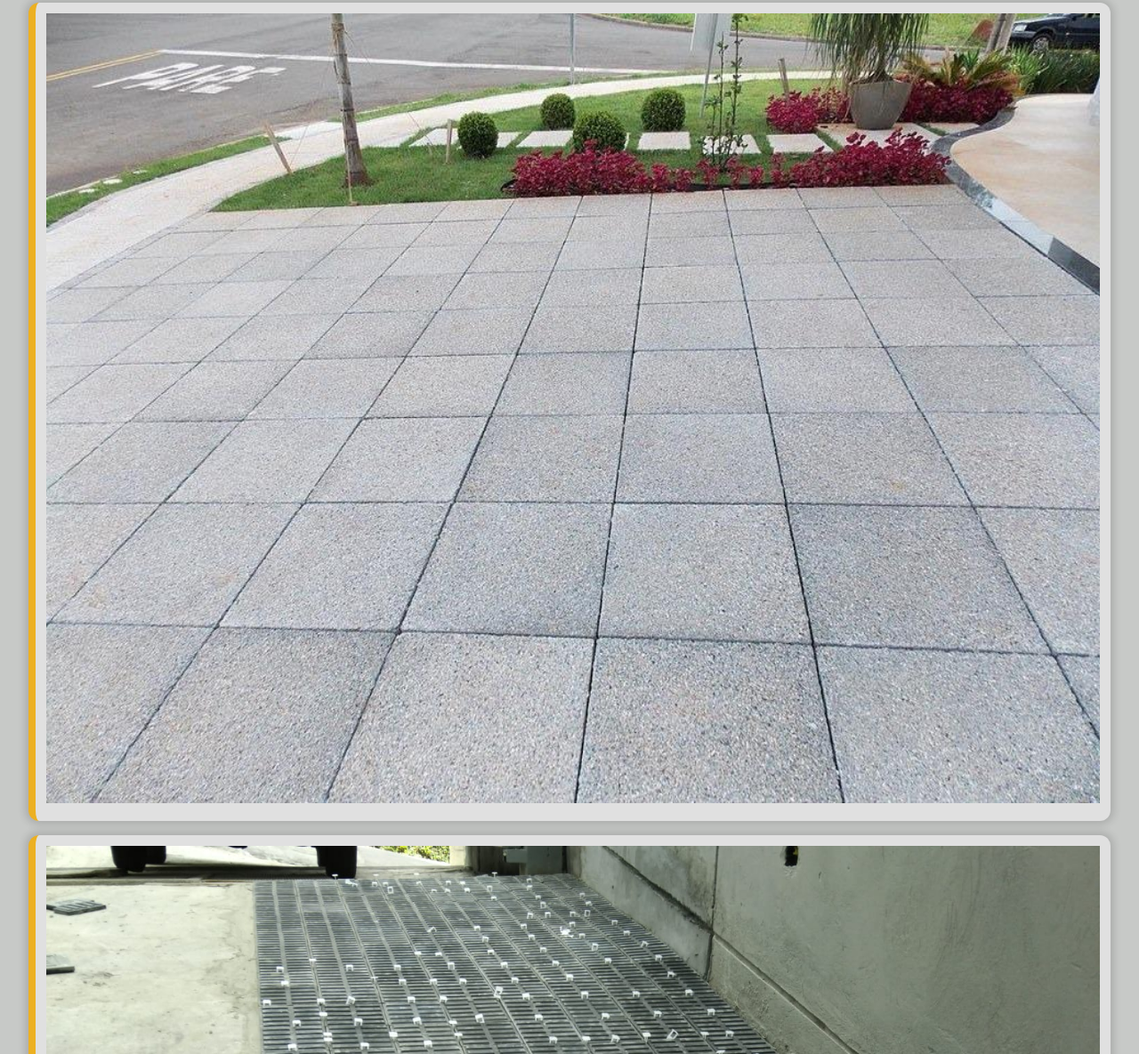
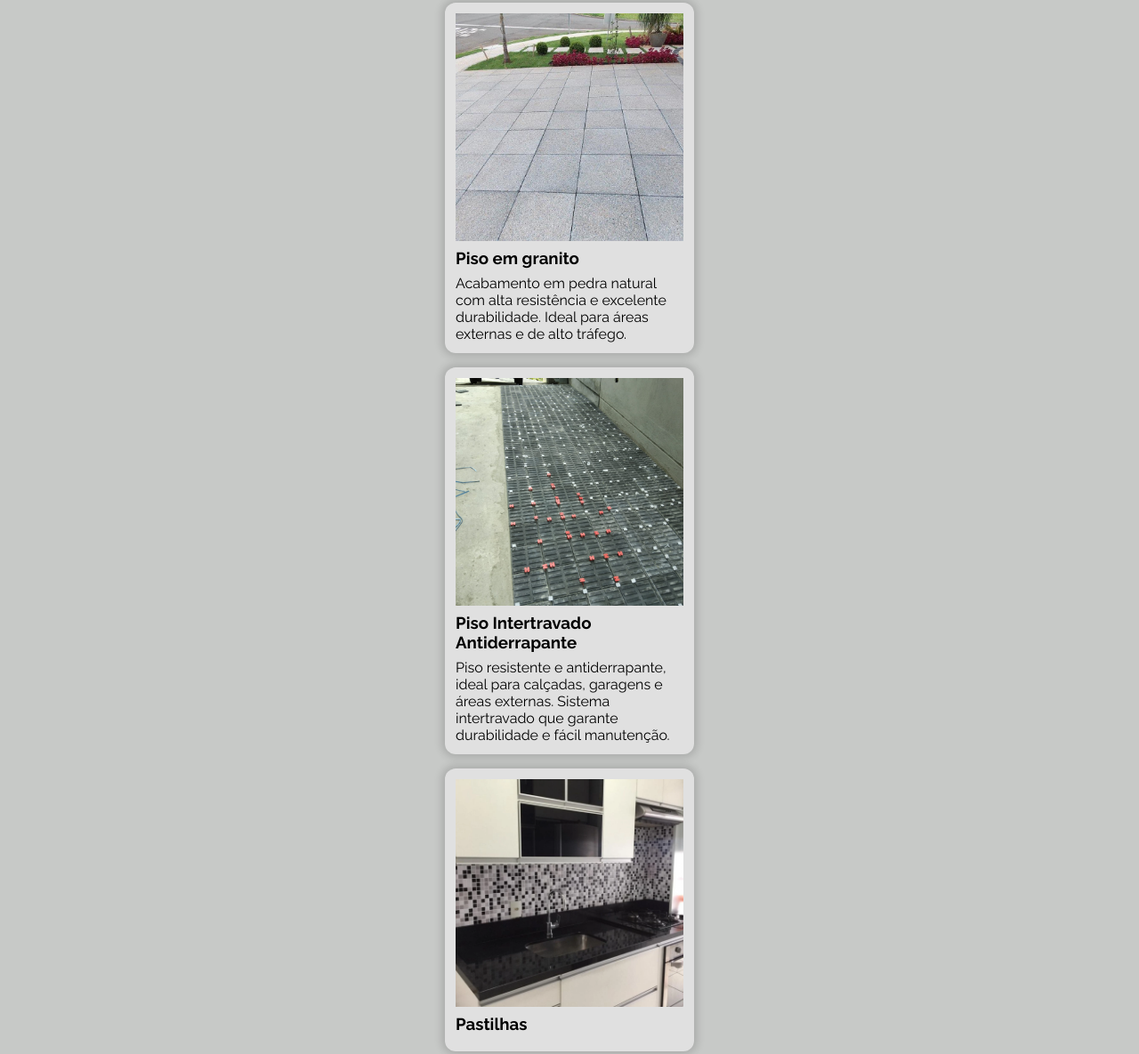
Before and after one commit to rafaelcsilva-dev/me-reformas, a plain HTML site: page index.html in a window 1280 px wide. Shown: the part 2359-3544 px from the top of the page at 89% size. Drawn offline with Linux system fonts and the light colour scheme.

Commit message:
img projects

```diff
--- a/index.html
+++ b/index.html
@@ -7,6 +7,7 @@
 
     <link rel="stylesheet" href="styles.css" />
   </head>
+
   <body>
     <main>
       <header>
@@ -153,16 +154,26 @@
       <div>
         <article>
           <img src="assets/project-1.jpeg" alt="" />
-          <p></p>
+          <h3>Piso em granito</h3>
+          <p>
+            Acabamento em pedra natural com alta resistência e excelente
+            durabilidade. Ideal para áreas externas e de alto tráfego.
+          </p>
         </article>
 
         <article>
           <img src="assets/project-2.jpeg" alt="" />
-          <p></p>
+          <h3>Piso Intertravado Antiderrapante</h3>
+          <p>
+            Piso resistente e antiderrapante, ideal para calçadas, garagens e
+            áreas externas. Sistema intertravado que garante durabilidade e
+            fácil manutenção.
+          </p>
         </article>
 
         <article>
-          <img src="" alt="" />
+          <img src="assets/project-3.jpg" alt="" />
+          <h3>Pastilhas</h3>
           <p></p>
         </article>
 
--- a/styles.css
+++ b/styles.css
@@ -176,6 +176,7 @@ main {
 #serviços {
   display: flex;
   flex-direction: column;
+  align-items: center;
 
   padding: 0 var(--s6) var(--s6) var(--s6);
 
@@ -191,11 +192,14 @@ main {
     flex-direction: column;
     gap: var(--s4);
 
+    width: 100%;
+
     & article {
       display: flex;
       flex-direction: column;
       gap: var(--s2);
 
+      width: 100%;
       padding: var(--s3);
 
       background-color: var(--color5);
@@ -205,7 +209,22 @@ main {
     }
   }
 
-  & div:nth-child(2) {
+  & div:nth-child(4) {
+    width: min-content;
+
+    & article {
+      width: fit-content;
+      margin: 0 auto;
+
+      border: none;
+
+      & img {
+        width: var(--s12);
+        height: var(--s12);
+
+        object-fit: cover;
+      }
+    }
   }
 }
 
```
Also changed, not shown: assets/project-3.jpg (added), assets/project-4.jpg (added).
